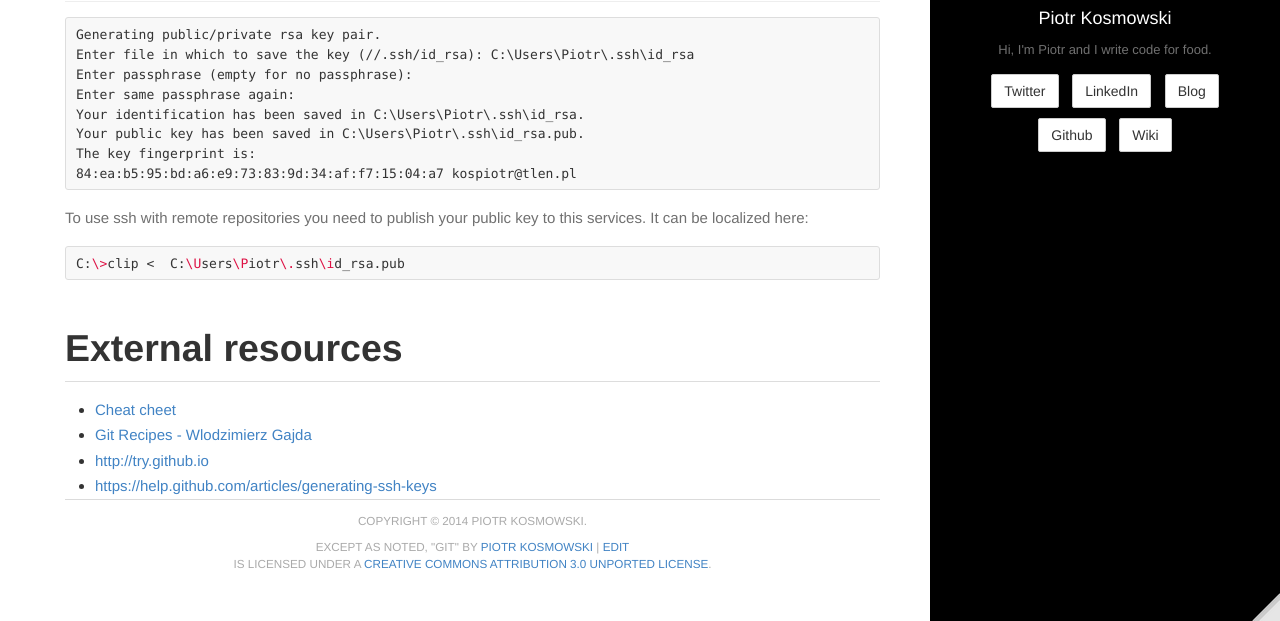
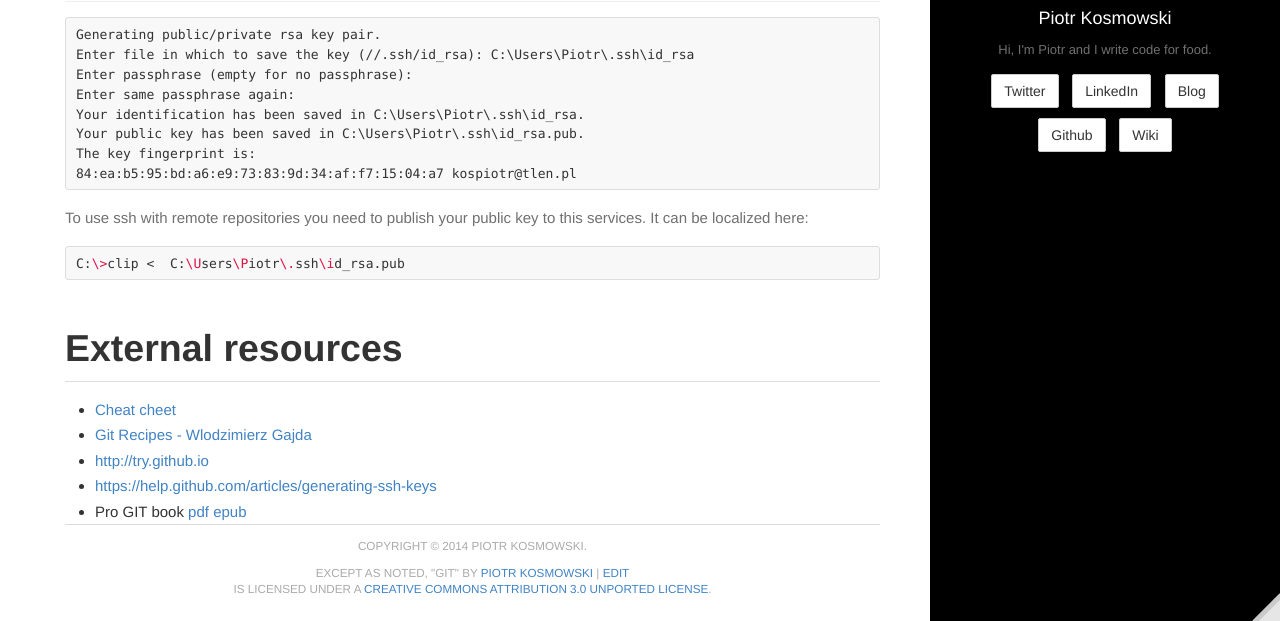
Before and after one commit to kospiotr/kospiotr.github.io, a Jekyll site: the page built from wiki/git.md, in a window 1280 px wide and 900 px high, scrolled down 1330 px, cut to the strip 279-900 px from the top of the window. Built offline with Jekyll 4.4.1, drawn with Linux system fonts in a browser that asks for light colours; Markdown is read by kramdown in place of the engine named in the settings.

Commit message:
Update git.md

```diff
--- a/wiki/git.md
+++ b/wiki/git.md
@@ -79,3 +79,4 @@ C:\>clip <  C:\Users\Piotr\.ssh\id_rsa.pub
 * [Git Recipes - Wlodzimierz Gajda](../resources/books/Git Recipes - Wlodzimierz Gajda.pdf)
 * [http://try.github.io](http://try.github.io)
 * [https://help.github.com/articles/generating-ssh-keys](https://help.github.com/articles/generating-ssh-keys)
+* Pro GIT book [pdf](https://github.s3.amazonaws.com/media/progit.en.pdf) [epub](https://github.s3.amazonaws.com/media/progit.epub)
```
